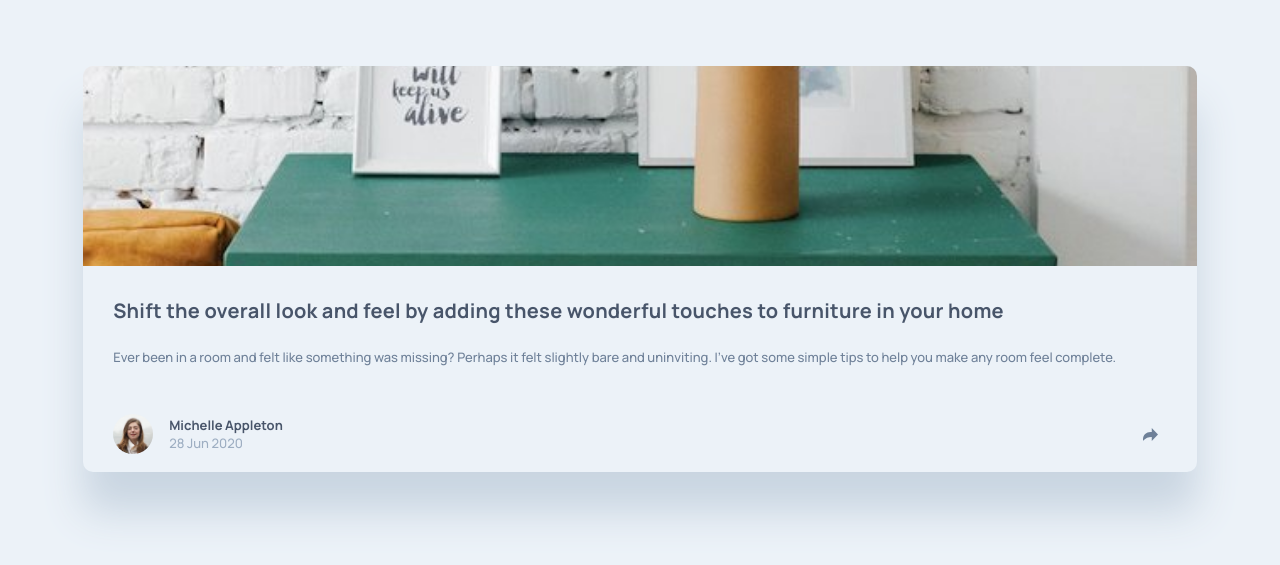
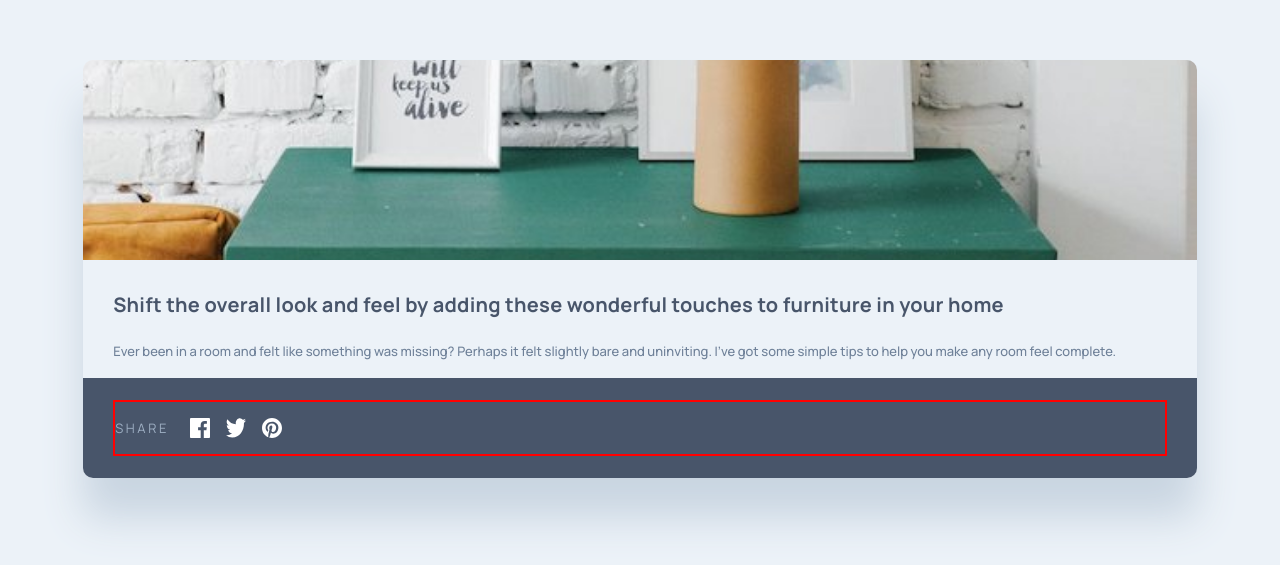
Before and after one commit to danilo2420/FEM_ArticlePreviewComponent, a plain HTML site: page index.html in a window 1280 px wide. Shown: the part 131-696 px from the top of the page. Drawn offline with Linux system fonts and the light colour scheme.

Commit message:
Complete left section

```diff
--- a/index.html
+++ b/index.html
@@ -17,9 +17,8 @@
       <div class="middleSection typography2--medium">Ever been in a room and felt like something was missing? Perhaps
   it felt slightly bare and uninviting. I’ve got some simple tips
   to help you make any room feel complete.</div>
+      <!-- User info section -->
       <div class="bottomSection">
-
-
         <div class="userInfo">
           <div class="userImage"></div>
           <div class="userDetails">
@@ -27,11 +26,21 @@
             <div class="userDate typography2--medium">28 Jun 2020</div>
           </div>
         </div>
-
-
         <div class="iconContainer">
             <img class="icon" src="images/icon-share.svg" alt="">
           </div>
+      </div>
+    </div>
+
+    <!-- Social media section -->
+    <div class="socialMedia">
+      <div class="shareSection typography3">
+        <div class="shareText">S H A R E</div>
+        <div class="shareIcons">
+          <img src="images/icon-facebook.svg" class="shareIcon" alt="">
+          <img src="images/icon-twitter.svg" class="shareIcon" alt="">
+          <img src="images/icon-pinterest.svg" class="shareIcon" alt="">
+        </div>
       </div>
     </div>
   </div>
--- a/style.css
+++ b/style.css
@@ -41,6 +41,9 @@ body {
     display: flex;
     justify-content: space-between;
     align-items: center;
+
+    /* ------------------------ */
+    display: none;
 }
 
 .userInfo {
@@ -82,3 +85,28 @@ body {
 .icon {
     width: 15px;
 }
+
+/* Share section */
+
+.socialMedia {
+    padding: 22px 30px;
+    border-bottom-left-radius: 10px;
+    border-bottom-right-radius: 10px;
+    background-color: var(--grey900);
+}
+
+.shareSection {
+    border: solid red 2px;
+    display: flex;
+    align-items: center;
+    gap: 24px;
+}
+
+.shareText {
+    color: var(--grey400);
+}
+
+.shareIcons {
+    display: flex;
+    gap: 16px;
+}
```
